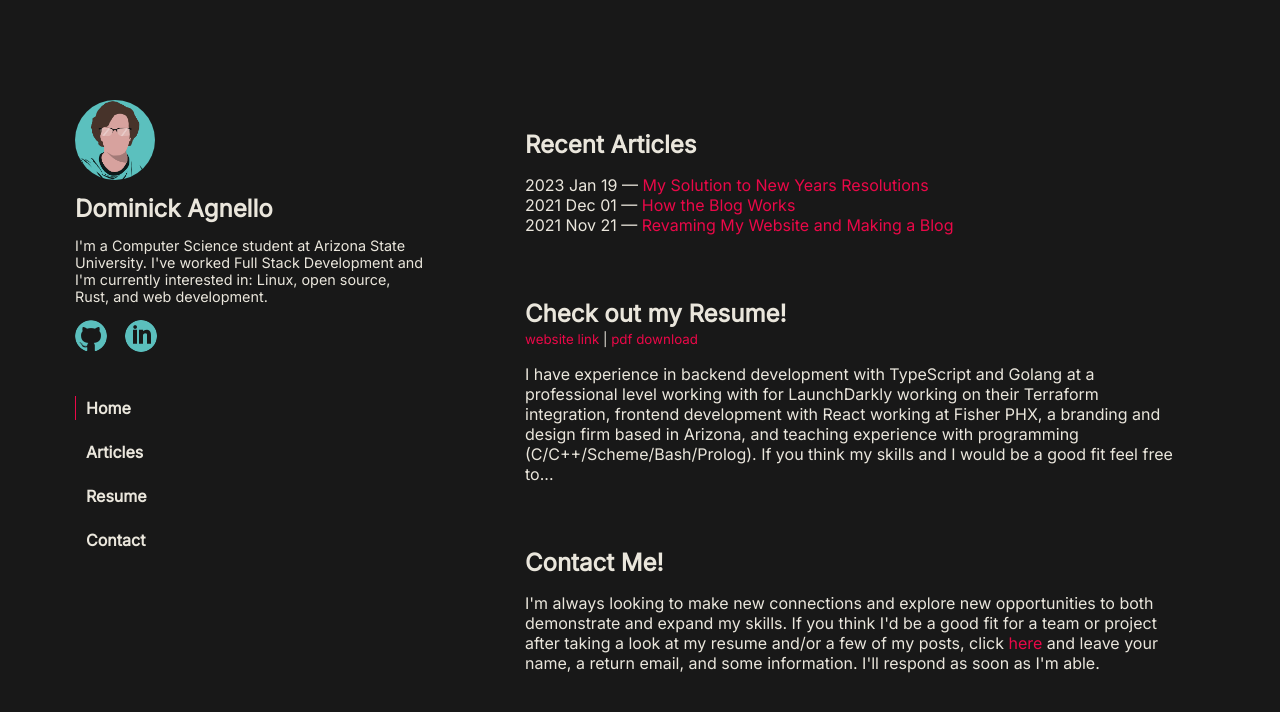
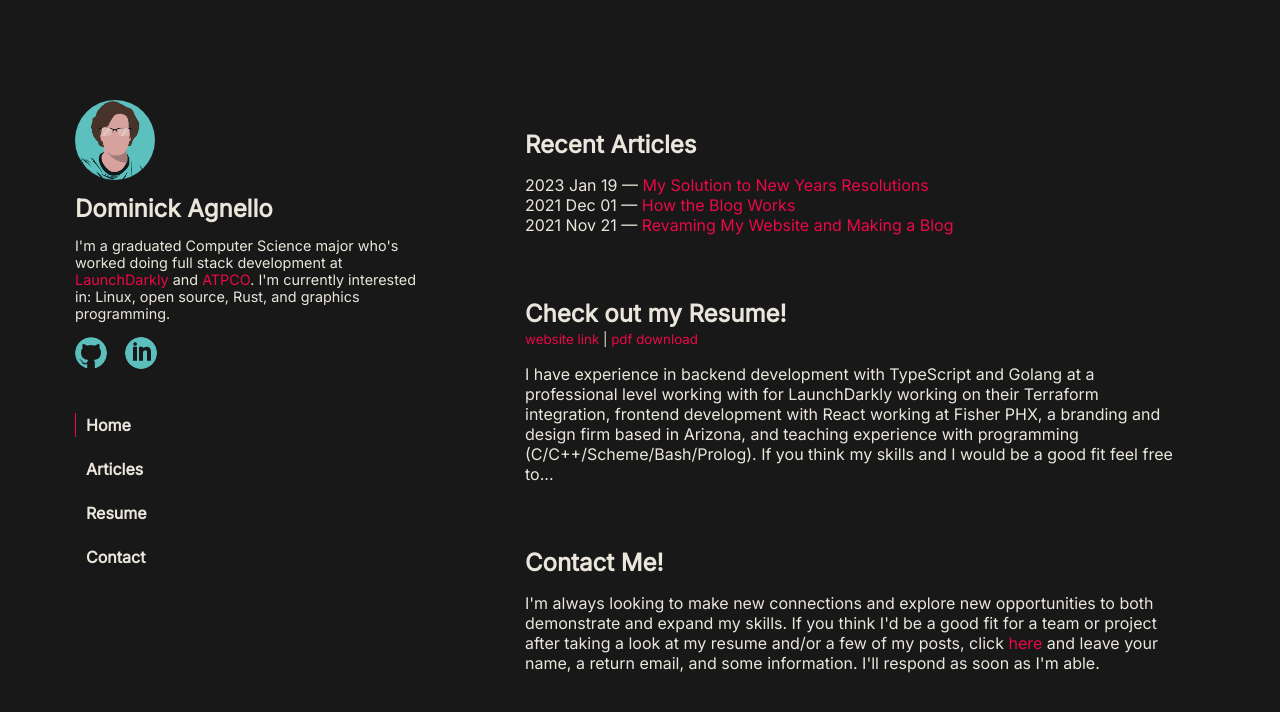
Before and after one commit to Blugil/dagnello.io, a Gatsby site: page / in a window 1280 px wide. Built offline with nearby package versions, Linux system fonts and the light colour scheme; Gatsby itself is replaced by a stand-in of ours.

Commit message:
update introduction blurb for post graduation information

```diff
--- a/src/components/profile/profile.tsx
+++ b/src/components/profile/profile.tsx
@@ -12,9 +12,8 @@ function Profile() {
       <img className="profileimage" alt="profile" src={blugil} />
       <h1>Dominick Agnello</h1>
       <p>
-        I'm a Computer Science student at Arizona State University. I've worked
-        Full Stack Development and I'm currently interested in: Linux, open
-        source, Rust, and web development.
+        I'm a graduated Computer Science major who's worked doing full stack development at <a href="https://launchdarkly.com/"><span>LaunchDarkly</span></a> and <a href="https://www.atpco.net/"><span>ATPCO</span></a>. I'm currently interested in: Linux, open
+        source, Rust, and graphics programming.
       </p>
       <ul className="list">
         <li>
```
